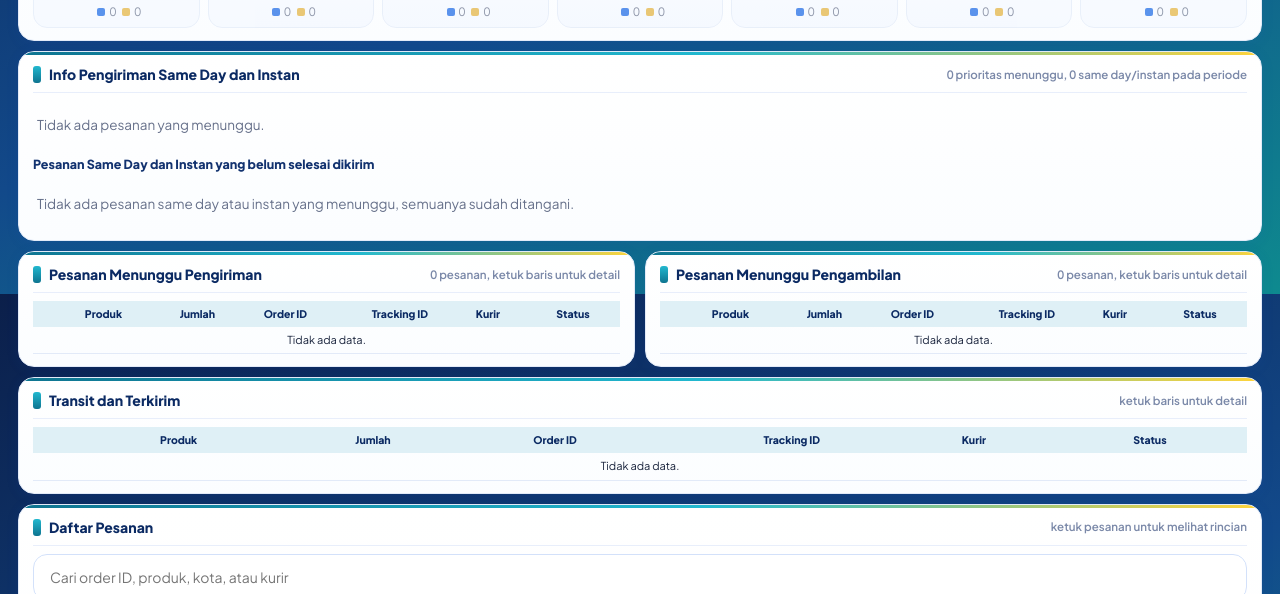
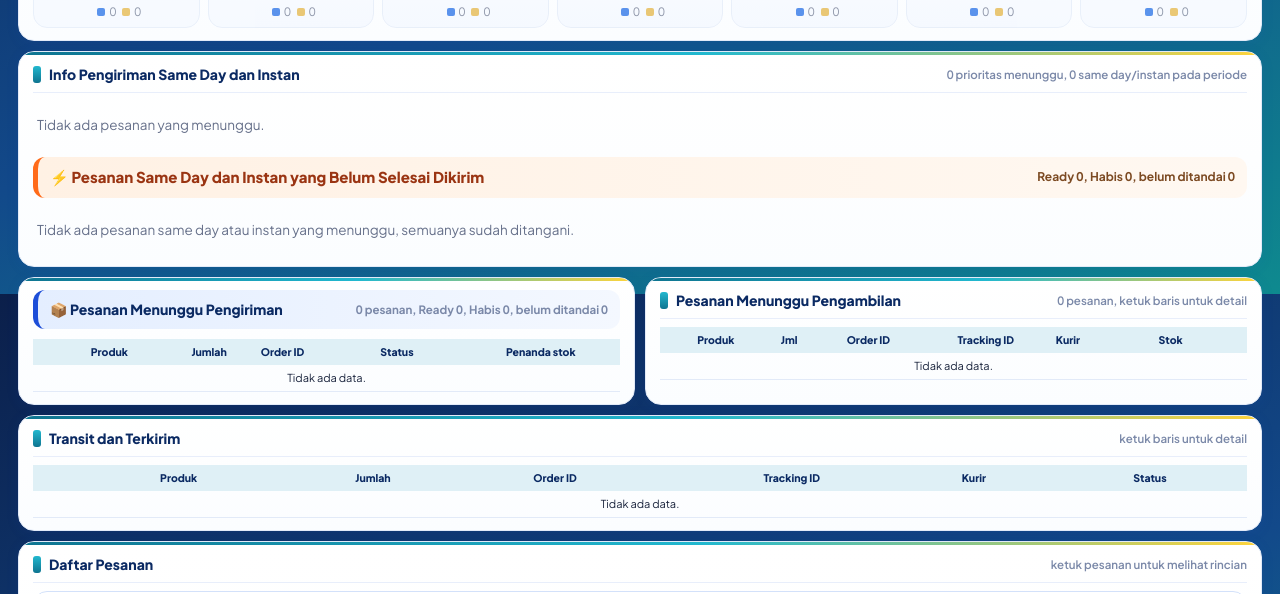
Before and after one commit to agilp/monitoring-toko, a plain HTML site: page index.html in a window 1280 px wide. Shown: the part 506-1100 px from the top of the page. Drawn offline with Linux system fonts and the light colour scheme; no server answers.

Commit message:
Add files via upload

```diff
--- a/index.html
+++ b/index.html
@@ -378,7 +378,15 @@ body.sales #thm{display:none}
 .ot2>b{font-size:13px;color:#12326f;display:block;margin-bottom:5px}.ot2.f>b{color:#c2410c}
 .oc2{display:flex;flex-direction:column;gap:3px;font-size:12px;color:var(--mute)}
 .oc2 i{display:inline-block;width:8px;height:8px;border-radius:2px;margin-right:6px}.oc2 b{color:var(--ink);margin-left:3px}
-.sh2{font-size:12.5px;color:#12326f;margin:6px 0 6px;font-weight:800}
+.sh2{display:flex;align-items:center;flex-wrap:wrap;gap:6px 12px;font-size:15px;color:#9a3412;margin:8px 0 8px;padding:9px 12px;font-weight:800;border-radius:12px;background:linear-gradient(90deg,#fff1e4,#fff8f1);border-left:5px solid #ff6b1a}
+.sh2.bl{color:#12326f;background:linear-gradient(90deg,#e4eeff,#f4f8ff);border-left-color:#1d4ed8}
+.sh2 span{margin-left:auto;font-size:12px;font-weight:700;color:#7c4a22}
+.tb td.sd{white-space:nowrap}
+.sdb{font-size:12px;font-weight:800;padding:5px 9px;border-radius:9px;border:2px solid var(--line);background:#fff;color:var(--mute);cursor:pointer;margin:0 2px}
+.pn h3.bn{font-size:15px;color:#12326f;background:linear-gradient(90deg,#e4eeff,#f4f8ff);border:0;border-left:5px solid #1d4ed8;border-radius:12px;padding:9px 12px;margin-bottom:10px}
+.pn h3.bn::before{display:none}.pn h3.bn em{font-size:11.5px;font-weight:700;color:#3b4d78}
+.sdb.ada.on{background:var(--ok);border-color:var(--ok);color:#fff}.sdb.hbs.on{background:var(--no);border-color:var(--no);color:#fff}
+td.nw{white-space:nowrap!important;word-break:normal!important;font-size:10.5px;letter-spacing:-.2px}
 </style>
 </head>
 <body>
@@ -590,17 +598,22 @@ function renderDash() {
   const srt = l => l.slice().sort((x, y) => (x.paid || x.created || 0) - (y.paid || y.created || 0)).slice(0, 60);
   const cols = ["Produk", "Jumlah", "Order ID", "Tracking ID", "Kurir", "Status"], TW = ["24%", "8%", "22%", "17%", "13%", "16%"];
   const trow = o => `<tr data-oid="${esc(o.id)}"><td class="l">${prodCell(o)}</td><td>${fmt.format(o.qty)}</td><td>${esc(o.id)}</td><td>${esc(o.track || "-")}</td><td>${ckurir(o.courier, 26, "100%")}</td><td>${esc(o.sub)}</td></tr>`;
-  const pC = `<div class="pn s6"><h3>Pesanan Menunggu Pengiriman <em>${fmt.format(w1.length)} pesanan, ketuk baris untuk detail</em></h3>` + tab(cols, srt(w1).map(trow), "tf", TW) + `</div>` +
-    `<div class="pn s6"><h3>Pesanan Menunggu Pengambilan <em>${fmt.format(w2.length)} pesanan, ketuk baris untuk detail</em></h3>` + tab(cols, srt(w2).map(trow), "tf", TW) + `</div>`;
+  const cols2 = ["Produk", "Jumlah", "Order ID", "Status", "Penanda stok"], TW2 = ["26%", "8%", "17%", "22%", "27%"];
+  const sdrow = o => { const m = MARK[o.id] || {}; return `<tr data-oid="${esc(o.id)}"><td class="l">${prodCell(o)}</td><td>${fmt.format(o.qty)}</td><td>${esc(o.id.slice(-8))}</td><td style="word-break:normal;overflow-wrap:normal;font-size:11.5px">${esc(o.sub || o.status)}</td><td class="sd"><button type="button" class="sdb ada${m.st === "ada" ? " on" : ""}" data-sd="ada" data-id="${esc(o.id)}">Ready</button><button type="button" class="sdb hbs${m.st === "habis" ? " on" : ""}" data-sd="habis" data-id="${esc(o.id)}">Habis</button></td></tr>`; };
+  const colsP = ["Produk", "Jml", "Order ID", "Tracking ID", "Kurir", "Stok"], TWP = ["19%", "6%", "21%", "19%", "9%", "26%"];
+  const prow = o => { const m = MARK[o.id] || {}; return `<tr data-oid="${esc(o.id)}"><td class="l">${prodCell(o)}</td><td>${fmt.format(o.qty)}</td><td class="nw">${esc(o.id)}</td><td class="nw">${esc(o.track || "-")}</td><td>${ckurir(o.courier, 26, "100%")}</td><td class="sd"><button type="button" class="sdb ada${m.st === "ada" ? " on" : ""}" data-sd="ada" data-id="${esc(o.id)}">Ready</button><button type="button" class="sdb hbs${m.st === "habis" ? " on" : ""}" data-sd="habis" data-id="${esc(o.id)}">Stok habis</button></td></tr>`; };
+  const w1N = { ada: w1.filter(o => (MARK[o.id] || {}).st === "ada").length, habis: w1.filter(o => (MARK[o.id] || {}).st === "habis").length };
+  const pC = `<div class="pn s6"><h3 class="bn">&#128230; Pesanan Menunggu Pengiriman <em>${fmt.format(w1.length)} pesanan, Ready ${w1N.ada}, Habis ${w1N.habis}, belum ditandai ${w1.length - w1N.ada - w1N.habis}</em></h3>` + tab(cols2, srt(w1).map(sdrow), "tf", TW2) + `</div>` +
+    `<div class="pn s6"><h3>Pesanan Menunggu Pengambilan <em>${fmt.format(w2.length)} pesanan, ketuk baris untuk detail</em></h3>` + tab(colsP, srt(w2).map(prow), "tf", TWP) + `</div>`;
   const tl = ORD.filter(o => BOX[2].f(o) || (BOX[3].f(o) && inP(o))).sort((x, y) => (y.created || 0) - (x.created || 0)).slice(0, 60);
   const fastW = allw.filter(isFast).sort((x, y) => (x.paid || x.created || 0) - (y.paid || y.created || 0));
   const om = new Map(); allw.forEach(o => { const n = o.dopt || "Tidak tercatat", e = om.get(n) || { a: 0, b: 0, f: isFast(o) }; BOX[0].f(o) ? e.a++ : e.b++; om.set(n, e); });
   const ol = [...om.entries()].sort((x, y) => (y[1].f - x[1].f) || (y[1].a + y[1].b) - (x[1].a + x[1].b));
   const otile = ([n, e]) => `<div class="ot2${e.f ? " f" : ""}"><b>${e.f ? "&#9889; " : ""}${esc(n)}</b><div class="oc2"><span><i style="background:#1d6ae5"></i>Menunggu kirim <b>${e.a}</b></span><span><i style="background:#e3b341"></i>Menunggu diambil <b>${e.b}</b></span></div></div>`;
-  const cols2 = ["Produk", "Jumlah", "Order ID", "Tracking ID", "Kurir", "Status"], TW2 = ["25%", "8%", "20%", "17%", "14%", "16%"];
+  const sdN = { ada: fastW.filter(o => (MARK[o.id] || {}).st === "ada").length, habis: fastW.filter(o => (MARK[o.id] || {}).st === "habis").length };
   const pS = `<div class="pn" style="grid-column:span 12"><h3>Info Pengiriman Same Day dan Instan <em>${fastW.length} prioritas menunggu, ${fmt.format(ORD.filter(inP).filter(isFast).length)} same day/instan pada periode</em></h3>` +
     (ol.length ? `<div class="ots">${ol.map(otile).join("")}</div>` : '<div class="empty">Tidak ada pesanan yang menunggu.</div>') +
-    `<h4 class="sh2">Pesanan Same Day dan Instan yang belum selesai dikirim</h4>` + (fastW.length ? tab(cols2, fastW.slice(0, 60).map(trow), "tf", TW2) : '<div class="empty">Tidak ada pesanan same day atau instan yang menunggu, semuanya sudah ditangani.</div>') + `</div>`;
+    `<h4 class="sh2">&#9889; Pesanan Same Day dan Instan yang Belum Selesai Dikirim <span>Ready ${sdN.ada}, Habis ${sdN.habis}, belum ditandai ${fastW.length - sdN.ada - sdN.habis}</span></h4>` + (fastW.length ? tab(cols2, fastW.slice(0, 60).map(sdrow), "tf", TW2) : '<div class="empty">Tidak ada pesanan same day atau instan yang menunggu, semuanya sudah ditangani.</div>') + `</div>`;
   const pE = `<div class="pn" style="grid-column:span 12"><h3>Transit dan Terkirim <em>ketuk baris untuk detail</em></h3>` + tab(cols, tl.map(trow), "tf", TW) + `</div>`;
   $("dgrid").innerHTML = pA + pS + pC + pE;
   { const mu = IMG.__kurir, el = $("mascot");
@@ -855,6 +868,7 @@ for (let i = 1; i <= 7; i++) $("t" + i).onclick = () => show(i);
 $("per").addEventListener("click", e => { const b = e.target.closest("[data-p]"); if (b) { PERIOD = b.dataset.p; LIMIT = 40; renderAll(); } });
 $("trend").addEventListener("click", e => { const b = e.target.closest("[data-mo]"); if (b) { MONTH = b.dataset.mo; renderDash(); } });
 $("v1").addEventListener("click", e => {
+  const sd = e.target.closest("[data-sd]"); if (sd) { const m = MARK[sd.dataset.id] = MARK[sd.dataset.id] || {}; m.st = m.st === sd.dataset.sd ? "" : sd.dataset.sd; m.kt = Date.now(); saveMarks(); renderAll(); return; }
   const o = e.target.closest("[data-oid]"); if (o) { openOrder(o.dataset.oid); return; }
   const c = e.target.closest("[data-courier]"); if (c) { openSheet("bw", { courier: c.dataset.courier === "Belum ditentukan" ? "Tidak diketahui" : c.dataset.courier }); return; }
   const b = e.target.closest("[data-box]"); if (b) openSheet(b.dataset.box); });
```
